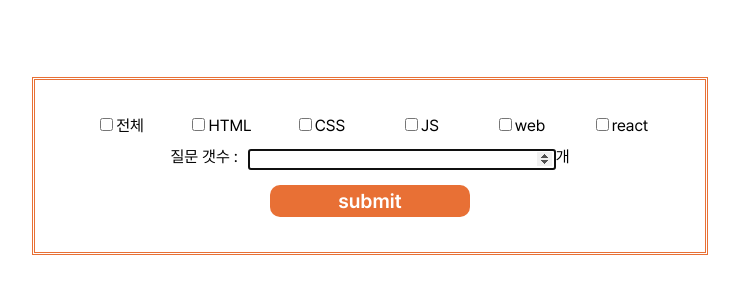
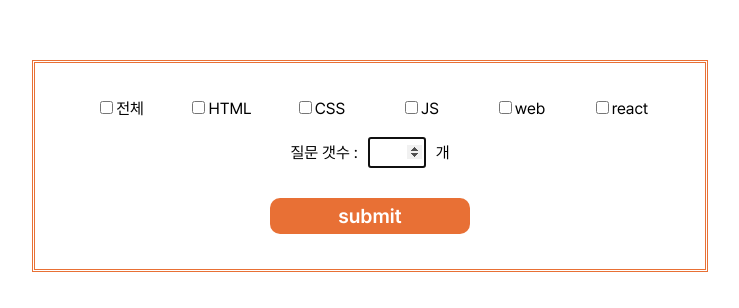
Before and after one commit to Jetty2020/random-interview, a Next.js app: page /random-interview in a window 1280 px wide. Shown: the part 234-542 px from the top of the page, without its empty margins (270-1009 px from the left). Built offline with nearby package versions, Linux system fonts and the light colour scheme.

Commit message:
✨  input react-hook-form 적용

```diff
--- a/src/pages/random-interview/index.tsx
+++ b/src/pages/random-interview/index.tsx
@@ -1,43 +1,137 @@
-import PageTitle from '@components/common/PageTitle';
-import { PRIMARY_900, WHITE } from '@constants/colors';
+import { useForm } from 'react-hook-form';
 import styled from '@emotion/styled';
 import { NextPage } from 'next';
-import { useState } from 'react';
+import PageTitle from '@components/common/PageTitle';
+import { PRIMARY_900, RED_300, WHITE } from '@constants/colors';
+
+interface FormInputs {
+  all: boolean;
+  html: boolean;
+  css: boolean;
+  js: boolean;
+  web: boolean;
+  react: boolean;
+  quizCount: number;
+}
+// TODO: 서밑 disabled 추가, 카테고리 선택 안하고 버튼 눌렀을 때 에러 추가
 
 const RandomInterview: NextPage = () => {
+  const {
+    register,
+    getValues,
+    setValue,
+    handleSubmit,
+    formState: { errors },
+  } = useForm<FormInputs>({
+    mode: 'onChange',
+  });
+
+  const handleAllOption = () => {
+    const { all } = getValues();
+    setValue('html', all);
+    setValue('css', all);
+    setValue('js', all);
+    setValue('web', all);
+    setValue('react', all);
+  };
+
+  const handleChangeOption = () => {
+    const { html, css, js, web, react } = getValues();
+    const checkAllOption = html && css && js && web && react;
+    setValue('all', checkAllOption);
+  };
+
+  const submitCategory = () => {
+    const { html, css, js, web, react } = getValues();
+    if (html || css || js || web || react) {
+      console.log('값존재 ');
+      console.log(getValues());
+    } else {
+      console.log('값x');
+    }
+  };
+
   return (
     <>
       <PageTitle title="랜덤 면접" />
       <ContainerForm>
-        <Form>
+        <Form onSubmit={handleSubmit(submitCategory)}>
           <label htmlFor="all">
-            <input id="all" type="checkbox" />
+            <input
+              id="all"
+              type="checkbox"
+              {...register('all', {
+                onChange: handleAllOption,
+              })}
+            />
             전체
           </label>
           <label htmlFor="html">
-            <input id="html" type="checkbox" />
+            <input
+              id="html"
+              type="checkbox"
+              {...register('html', {
+                onChange: handleChangeOption,
+              })}
+            />
             HTML
           </label>
           <label htmlFor="css">
-            <input id="css" type="checkbox" />
+            <input
+              id="css"
+              type="checkbox"
+              {...register('css', {
+                onChange: handleChangeOption,
+              })}
+            />
             CSS
           </label>
           <label htmlFor="js">
-            <input id="js" type="checkbox" />
+            <input
+              id="js"
+              type="checkbox"
+              {...register('js', {
+                onChange: handleChangeOption,
+              })}
+            />
             JS
           </label>
           <label htmlFor="web">
-            <input id="web" type="checkbox" />
+            <input
+              id="web"
+              type="checkbox"
+              {...register('web', {
+                onChange: handleChangeOption,
+              })}
+            />
             web
           </label>
           <label htmlFor="react">
-            <input id="react" type="checkbox" />
+            <input
+              id="react"
+              type="checkbox"
+              value={1}
+              {...register('react')}
+            />
             react
           </label>
           <LabelCount htmlFor="quizCount">
             질문 갯수 :
-            <InputCount id="quizCount" type="number" autoFocus />개
+            <InputCount
+              id="quizCount"
+              type="number"
+              autoFocus
+              {...register('quizCount', {
+                required: true,
+                onChange: handleChangeOption,
+                validate: { positive: (v) => v > 0 && v <= 100 },
+              })}
+            />
+            개
           </LabelCount>
+          {errors?.quizCount ? (
+            <TextError>질문의 갯수는 0이상 100이하 입니다</TextError>
+          ) : null}
           <BtnSubmit type="submit">submit</BtnSubmit>
         </Form>
       </ContainerForm>
@@ -64,19 +158,30 @@ const Form = styled.form`
 
 const LabelCount = styled.label`
   display: flex;
+  align-items: center;
   grid-column: 1 / span 6;
-  margin: 15px auto;
+  margin: 10px auto 20px;
 `;
 
 const InputCount = styled.input`
-  width: 300px;
-  margin-left: 10px;
+  width: 50px;
+  height: 25px;
+  margin: 10px;
   text-align: right;
+`;
+
+const TextError = styled.p`
+  grid-column: 1 / span 6;
+  text-align: center;
+  margin: -20px 0 20px;
+  font-size: 13px;
+  color: ${RED_300};
 `;
 
 const BtnSubmit = styled.button`
   grid-column: 1 / span 6;
   width: 200px;
+  height: 36px;
   margin: 0 auto;
   background-color: ${PRIMARY_900};
   font-size: 20px;
```
